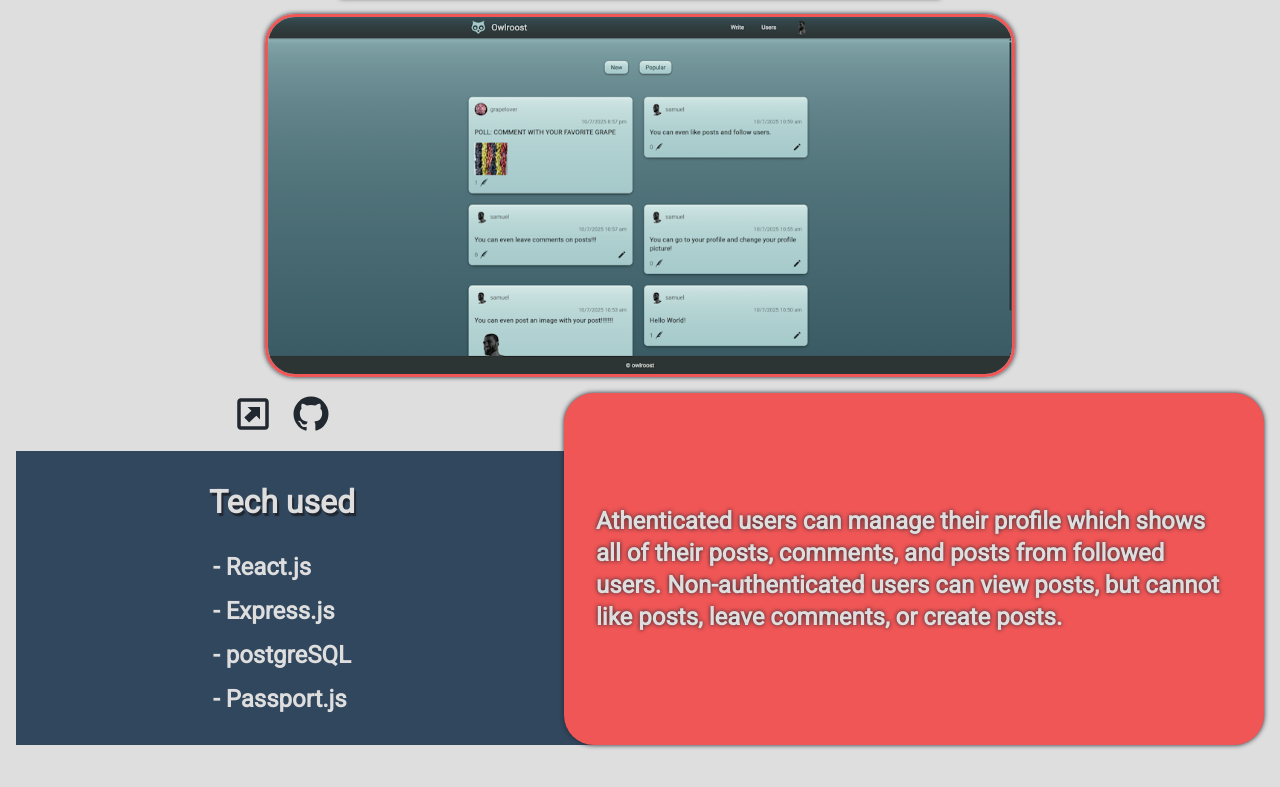
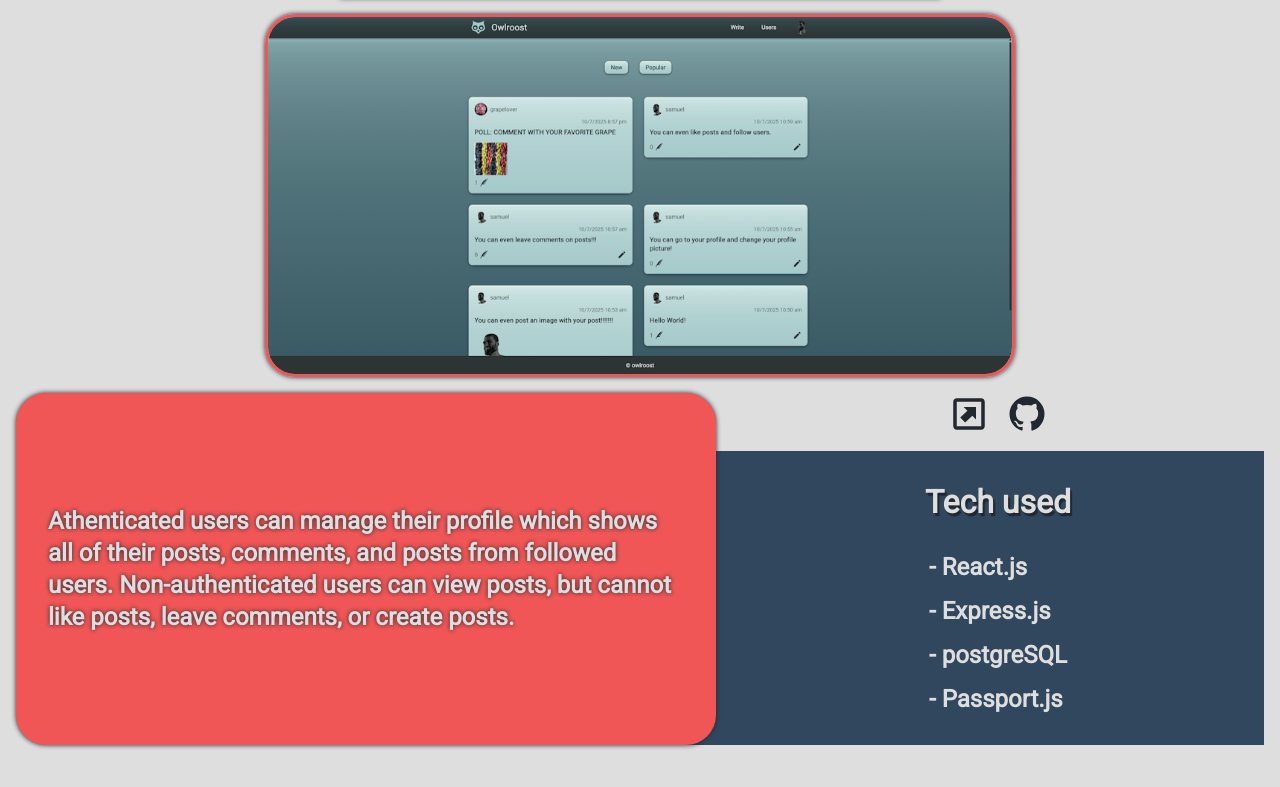
Before and after one commit to SamuelWyck/personal-website, a React (Vite) app: page / in a window 1280 px wide. Shown: the part 1774-2561 px from the top of the page. Built offline with nearby package versions, Linux system fonts and the light colour scheme; a web font is replaced by a local one.

Commit message:
Style flipped cards

```diff
--- a/src/styles/projectCard.css
+++ b/src/styles/projectCard.css
@@ -11,6 +11,10 @@
     align-items: center;
     flex-wrap: wrap-reverse;
     gap: 1rem;
+}
+
+.main-info-section.reverse {
+    flex-direction: row-reverse;
 }
 
 .project-title {
@@ -64,11 +68,19 @@
     box-shadow: 0px 0px 5px 0px var(--dark-accent-color);
 }
 
+.project-description .backing.reverse {
+    left: 0;
+}
+
 .details-section {
     display: flex;
     width: 100%;
     gap: 1rem;
     padding: 0 1rem;
+}
+
+.details-section.reverse {
+    flex-direction: row-reverse;
 }
 
 .details-section > * {
@@ -91,6 +103,7 @@
     display: block;
     width: clamp(26px, 16px + 2vw, 45px);
     height: clamp(26px, 16px + 2vw, 45px);
+    outline-color: var(--secondary-color);
 }
 
 .project-links a img {
@@ -143,6 +156,11 @@
     background-color: var(--primary-color);
 }
 
+.tech-used .backing.reverse {
+    left: -20%;
+    width: 70%;
+}
+
 .project-details {
     background-color: var(--secondary-color);
     color: var(--dark-accent-color);
@@ -165,7 +183,7 @@
 
 @media only screen and (width < 1414px) {
     .project-description .backing {
-        visibility: hidden;
+        display: none;
     }
 
     .project-description {
@@ -176,7 +194,7 @@
 
 
 @media only screen and (width < 601px) {
-    .details-section {
+    .details-section, .details-section.reverse {
         flex-direction: column;
     }
 
```
